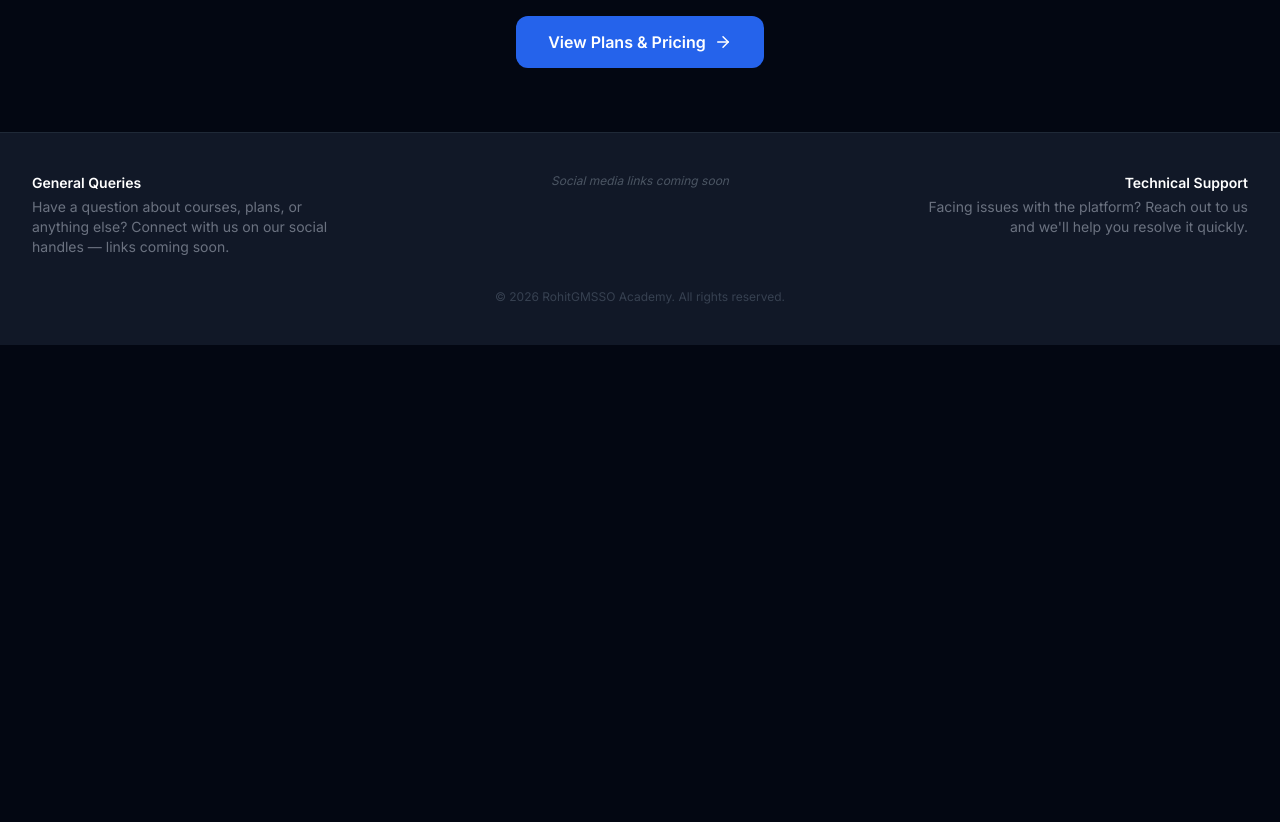
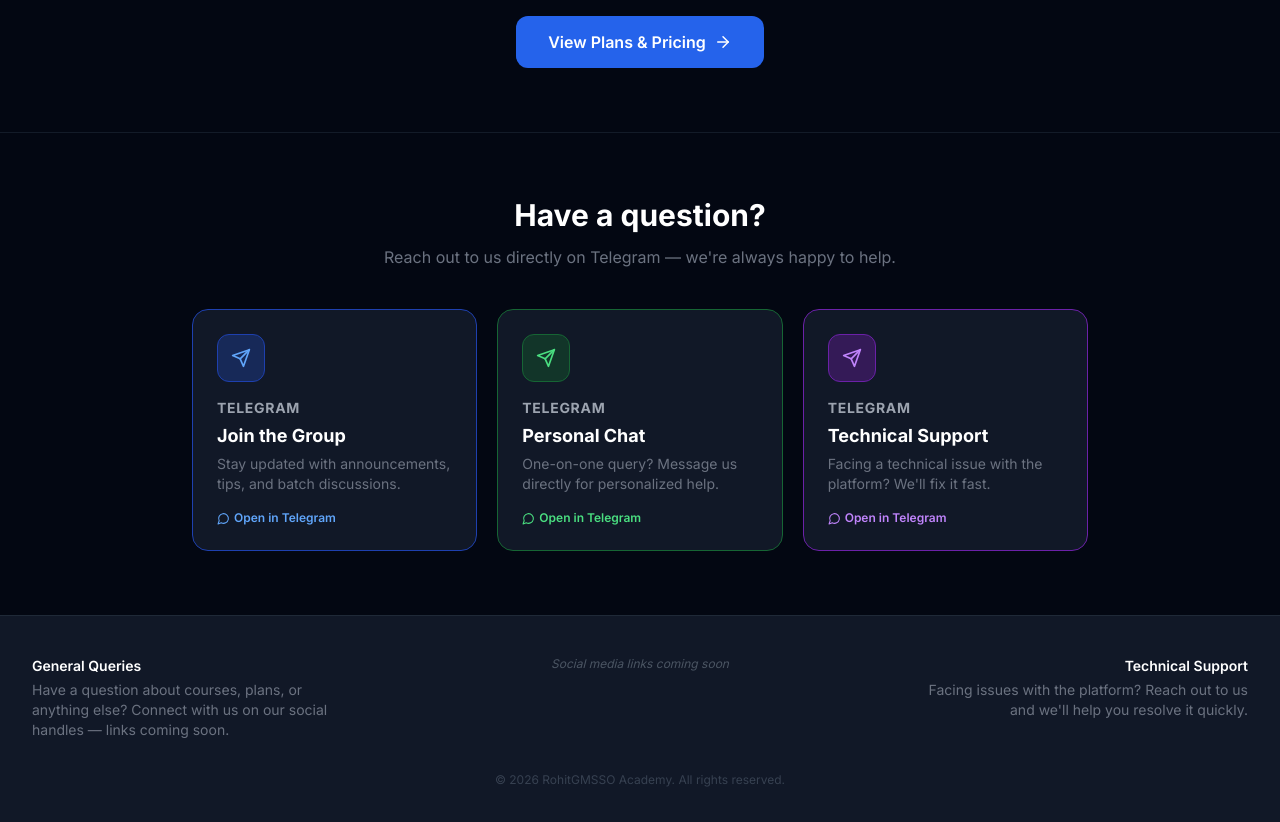
Before and after one commit to guptashyam03/rohitgmssoacademy, a Next.js app: page / in a window 1280 px wide. Shown: the part 1720-2542 px from the top of the page. Before the commit the page ends 2065 px from the top, so only its background shows below. Built offline with nearby package versions, Linux system fonts and the light colour scheme; no server answers.

Commit message:
feat: per-card PDF download icon + general queries section on homepage

```diff
--- a/src/app/page.tsx
+++ b/src/app/page.tsx
@@ -2,7 +2,7 @@ import Link from 'next/link'
 import Navbar from '@/components/layout/Navbar'
 import Footer from '@/components/layout/Footer'
 import AnimatedHeroText from '@/components/ui/AnimatedHeroText'
-import { BookOpen, Video, ClipboardList, Shield, Zap, Users, ArrowRight, Star, CheckCircle } from 'lucide-react'
+import { BookOpen, Video, ClipboardList, Shield, Zap, Users, ArrowRight, Star, CheckCircle, MessageCircle, Send } from 'lucide-react'
 
 export default function HomePage() {
   return (
@@ -163,6 +163,64 @@ export default function HomePage() {
         </div>
       </section>
 
+      {/* General Queries */}
+      <section className="py-16 px-4 border-t border-gray-800/60">
+        <div className="max-w-4xl mx-auto">
+          <div className="text-center mb-10">
+            <h2 className="text-3xl font-bold text-white mb-3">Have a question?</h2>
+            <p className="text-gray-500">Reach out to us directly on Telegram — we're always happy to help.</p>
+          </div>
+          <div className="grid grid-cols-1 md:grid-cols-3 gap-5">
+            {[
+              {
+                label: 'Join the Group',
+                desc: 'Stay updated with announcements, tips, and batch discussions.',
+                href: 'https://t.me/rohitguptamsso',
+                color: 'border-blue-800 hover:border-blue-600',
+                iconBg: 'bg-blue-900/50 border-blue-800',
+                iconColor: 'text-blue-400',
+              },
+              {
+                label: 'Personal Chat',
+                desc: 'One-on-one query? Message us directly for personalized help.',
+                href: 'https://t.me/rohitgpsw',
+                color: 'border-green-800 hover:border-green-600',
+                iconBg: 'bg-green-900/50 border-green-800',
+                iconColor: 'text-green-400',
+              },
+              {
+                label: 'Technical Support',
+                desc: 'Facing a technical issue with the platform? We\'ll fix it fast.',
+                href: 'https://t.me/guptashyam03',
+                color: 'border-purple-800 hover:border-purple-600',
+                iconBg: 'bg-purple-900/50 border-purple-800',
+                iconColor: 'text-purple-400',
+              },
+            ].map(({ label, desc, href, color, iconBg, iconColor }) => (
+              <a
+                key={label}
+                href={href}
+                target="_blank"
+                rel="noopener noreferrer"
+                className={`bg-gray-900 border rounded-2xl p-6 flex flex-col gap-4 transition ${color}`}
+              >
+                <div className={`w-12 h-12 rounded-xl border flex items-center justify-center ${iconBg}`}>
+                  <Send size={20} className={iconColor} />
+                </div>
+                <div>
+                  <p className="text-sm font-bold text-gray-400 uppercase tracking-wider mb-1">Telegram</p>
+                  <h3 className="text-lg font-bold text-white mb-1">{label}</h3>
+                  <p className="text-sm text-gray-500">{desc}</p>
+                </div>
+                <span className={`text-xs font-semibold flex items-center gap-1 ${iconColor}`}>
+                  <MessageCircle size={13} /> Open in Telegram
+                </span>
+              </a>
+            ))}
+          </div>
+        </div>
+      </section>
+
       <Footer />
     </div>
   )
--- a/src/components/pdf/PDFListClient.tsx
+++ b/src/components/pdf/PDFListClient.tsx
@@ -1,9 +1,7 @@
 'use client'
 
-import { useState } from 'react'
 import Link from 'next/link'
-import { FileText, Download, CheckSquare, Square } from 'lucide-react'
-import toast from 'react-hot-toast'
+import { FileText, Download } from 'lucide-react'
 
 interface PDF {
   id: string
@@ -14,48 +12,6 @@ interface PDF {
 }
 
 export default function PDFListClient({ pdfs }: { pdfs: PDF[] }) {
-  const [selected, setSelected] = useState<Set<string>>(new Set())
-  const [downloading, setDownloading] = useState(false)
-
-  const downloadable = pdfs.filter(p => p.driveFileId)
-  const allSelected  = downloadable.length > 0 && downloadable.every(p => selected.has(p.id))
-
-  function toggleOne(id: string) {
-    setSelected(prev => {
-      const next = new Set(prev)
-      next.has(id) ? next.delete(id) : next.add(id)
-      return next
-    })
-  }
-
-  function toggleAll() {
-    if (allSelected) {
-      setSelected(new Set())
-    } else {
-      setSelected(new Set(downloadable.map(p => p.id)))
-    }
-  }
-
-  async function downloadSelected() {
-    const toDownload = pdfs.filter(p => p.driveFileId && selected.has(p.id))
-    if (toDownload.length === 0) { toast.error('Select at least one PDF'); return }
-    setDownloading(true)
-    toast.success(`Starting download of ${toDownload.length} PDF${toDownload.length > 1 ? 's' : ''}...`)
-    for (let i = 0; i < toDownload.length; i++) {
-      const url = `https://drive.google.com/uc?export=download&id=${toDownload[i].driveFileId}`
-      setTimeout(() => {
-        const a = document.createElement('a')
-        a.href = url
-        a.target = '_blank'
-        a.rel = 'noopener noreferrer'
-        document.body.appendChild(a)
-        a.click()
-        document.body.removeChild(a)
-      }, i * 800)
-    }
-    setTimeout(() => setDownloading(false), toDownload.length * 800 + 500)
-  }
-
   if (pdfs.length === 0) {
     return (
       <div className="flex flex-col items-center justify-center min-h-64 text-center bg-gray-900 rounded-xl border border-gray-800">
@@ -67,75 +23,33 @@ export default function PDFListClient({ pdfs }: { pdfs: PDF[] }) {
   }
 
   return (
-    <div className="space-y-4">
-      {/* Bulk action bar */}
-      {downloadable.length > 0 && (
-        <div className="flex items-center gap-3 bg-gray-900 border border-gray-800 rounded-xl px-4 py-3">
-          <button
-            onClick={toggleAll}
-            className="flex items-center gap-2 text-sm text-gray-400 hover:text-white transition"
-          >
-            {allSelected
-              ? <CheckSquare size={16} className="text-primary-400" />
-              : <Square size={16} />}
-            {allSelected ? 'Deselect All' : 'Select All'}
-          </button>
-          {selected.size > 0 && (
-            <>
-              <span className="text-gray-700">|</span>
-              <span className="text-xs text-gray-500">{selected.size} selected</span>
-              <button
-                onClick={downloadSelected}
-                disabled={downloading}
-                className="ml-auto flex items-center gap-2 bg-primary-600 hover:bg-primary-500 disabled:opacity-60 text-white text-sm font-semibold px-4 py-1.5 rounded-lg transition"
-              >
-                <Download size={14} />
-                {downloading ? 'Downloading…' : `Download (${selected.size})`}
-              </button>
-            </>
-          )}
-        </div>
-      )}
-
-      {/* PDF grid */}
     <div className="grid grid-cols-1 sm:grid-cols-2 lg:grid-cols-3 gap-4">
-        {pdfs.map(c => {
-          const isSelected = selected.has(c.id)
-          return (
-            <div
-              key={c.id}
-              className={`bg-gray-900 rounded-xl border transition flex items-start gap-3 p-5 group relative ${
-                isSelected ? 'border-primary-600 ring-1 ring-primary-600' : 'border-gray-800'
-              }`}
-            >
-              {/* Checkbox */}
-              {c.driveFileId && (
-                <button
-                  onClick={() => toggleOne(c.id)}
-                  className="shrink-0 mt-0.5"
-                  aria-label="Select PDF"
-                >
-                  {isSelected
-                    ? <CheckSquare size={18} className="text-primary-400" />
-                    : <Square size={18} className="text-gray-600 group-hover:text-gray-400 transition" />}
-                </button>
-              )}
-
-              {/* Icon */}
-              <div className="w-10 h-10 bg-blue-900/50 border border-blue-800 rounded-lg flex items-center justify-center shrink-0">
+      {pdfs.map(c => (
+        <div key={c.id} className="bg-gray-900 rounded-xl border border-gray-800 hover:border-blue-700 transition p-5 flex items-start gap-3 group">
+          <div className="w-10 h-10 bg-blue-900/50 border border-blue-800 rounded-lg flex items-center justify-center shrink-0 mt-0.5">
             <FileText size={18} className="text-blue-400" />
           </div>
 
-              {/* Info + open link */}
           <Link href={`/dashboard/pdfs/${c.id}`} className="flex-1 min-w-0">
-                <p className="text-sm font-semibold text-gray-200 line-clamp-2 hover:text-white transition">{c.title}</p>
+            <p className="text-sm font-semibold text-gray-200 line-clamp-2 group-hover:text-white transition">{c.title}</p>
             {c.subject && <p className="text-xs text-gray-500 mt-1">{c.subject}</p>}
             {c.description && <p className="text-xs text-gray-600 mt-1 line-clamp-2">{c.description}</p>}
           </Link>
+
+          {c.driveFileId && (
+            <a
+              href={`https://drive.google.com/uc?export=download&id=${c.driveFileId}`}
+              target="_blank"
+              rel="noopener noreferrer"
+              title="Download PDF"
+              className="shrink-0 mt-0.5 p-1.5 rounded-lg text-gray-500 hover:text-primary-400 hover:bg-gray-800 transition"
+              onClick={e => e.stopPropagation()}
+            >
+              <Download size={16} />
+            </a>
+          )}
         </div>
-          )
-        })}
-      </div>
+      ))}
     </div>
   )
 }
```
Lines whose indentation alone changed are shown as unchanged.
